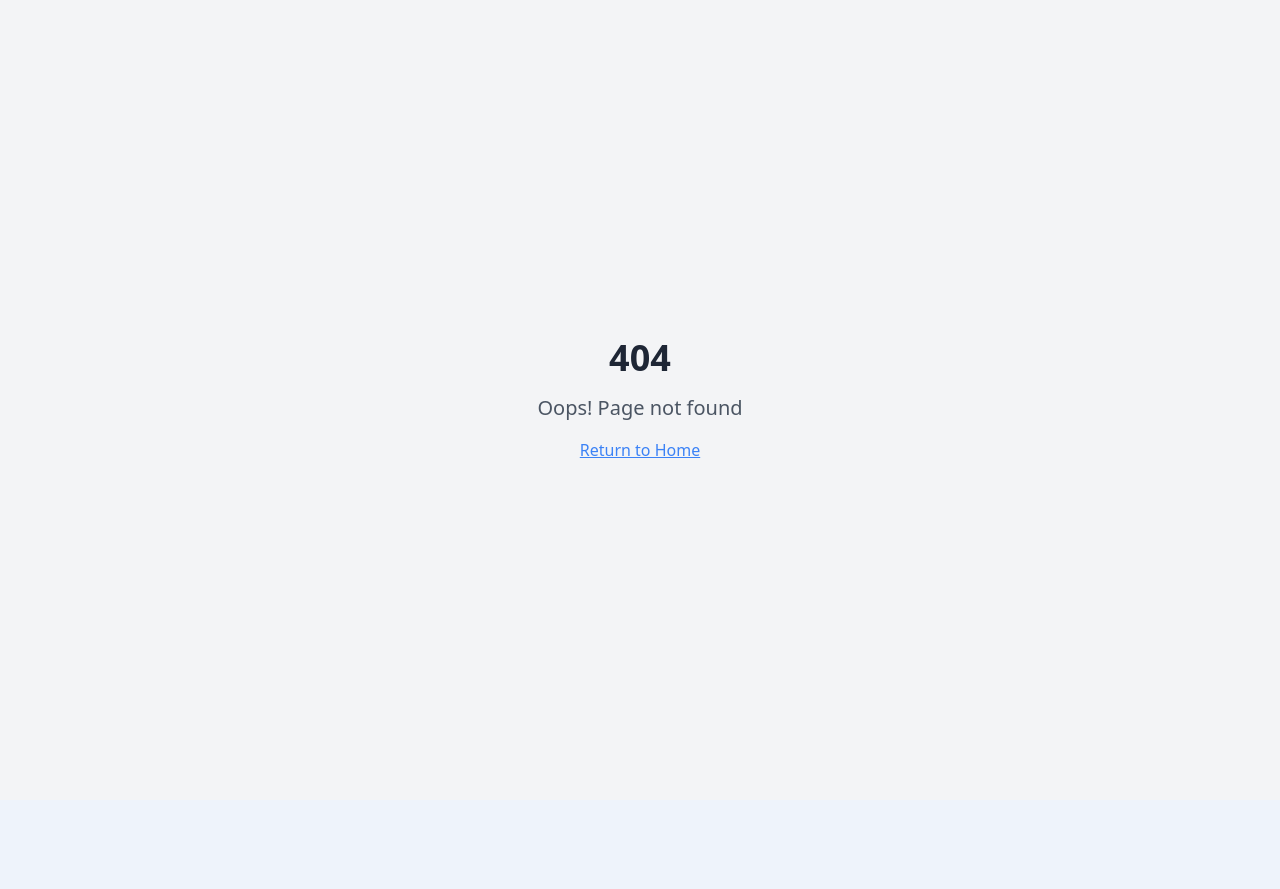
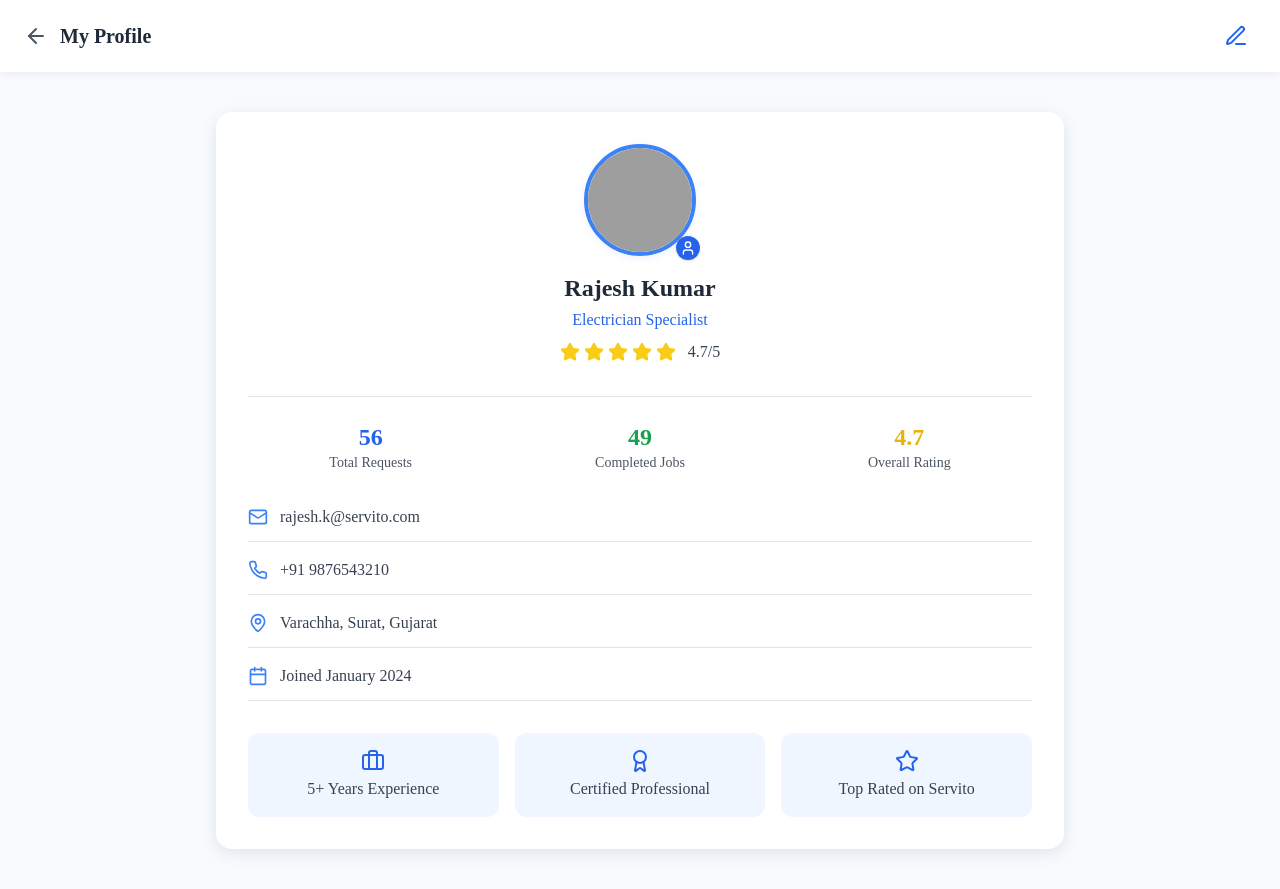
Before and after one commit to Sneha25-bit/Servito, a React (Vite) app in the folder frontend/: page /sp-profile in a window 1280 px wide. Before the commit this address had no page. Before the commit the page ends 800 px from the top, so only its background shows below. Built offline with nearby package versions, Linux system fonts and the light colour scheme; grey boxes are pictures that could not be loaded; the HTML template or start-up script is replaced by a standard one.

Commit message:
Added SP Profile page

```diff
--- a/frontend/src/App.tsx
+++ b/frontend/src/App.tsx
@@ -11,6 +11,7 @@ import LoginPage from "./pages/LoginPage";
 import CustomerProfile from "./pages/CustomerProfile";
 import { User } from "lucide-react";
 import MergedApp from "./pages/MergedApp";
+import ProfilePageSP from "./pages/ProfilePageSP";
 
 const queryClient = new QueryClient();
 
@@ -28,6 +29,7 @@ const App = () => (
           <Route path="/login" element={<LoginPage/>}/>
           <Route path="/profile" element={<CustomerProfile/>}/>
           <Route path="/user" element={<MergedApp/>}/>
+          <Route path="/sp-profile" element={<ProfilePageSP/>} />
 
 
           {/* Keep this catch-all route last */}
--- a/frontend/src/components/SPDashboard.tsx
+++ b/frontend/src/components/SPDashboard.tsx
@@ -20,6 +20,8 @@ const SPDashboard = () => {
   const [requests, setRequests] = useState<any[]>([]);
   const [selectedRequest, setSelectedRequest] = useState<any | null>(null);
   const [showToast, setShowToast] = useState(false);
+  const [menuOpen, setMenuOpen] = useState(false);
+
 
   // Fetch data
   useEffect(() => {
@@ -68,7 +70,7 @@ const SPDashboard = () => {
       <header className="header">
         <div className="header-inner">
           <div className="header-left">
-            <Menu className="icon menu" />
+          <Menu className="icon menu cursor-pointer" onClick={() => setMenuOpen(!menuOpen)} />
             <h1 className="logo">ServitoBid</h1>
             <span className="subtitle">Service Provider Portal</span>
           </div>
@@ -77,10 +79,11 @@ const SPDashboard = () => {
               <Search className="icon search-icon" />
               <input type="text" placeholder="Search requests..." />
             </div>
-            <Bell className="icon bell" />
+
+            <a href="/notifications"><Bell className="icon bell cursor-pointer text-blue-600" /></a>
             <div className="profile-mini">
               <div className="profile-avatar">
-                <User className="icon user" />
+                <a href="/sp-profile"><User className="icon user cursor-pointer text-blue-600" /></a>
               </div>
               <span className="profile-name">Service Provider</span>
             </div>
@@ -138,7 +141,7 @@ const SPDashboard = () => {
                       </div>
                       <span className="price">{req.status}</span>
                     </div>
-                    <p className="desc">{req.description}</p>
+                    <div className="desc-space"></div>
 
                     <div className="card-details">
                       <div>
@@ -220,6 +223,18 @@ const SPDashboard = () => {
           <span>Request Accepted Successfully!</span>
         </div>
       )}
+{menuOpen && (
+  <div className="sidebar">
+    <button className="close-sidebar" onClick={() => setMenuOpen(false)}>×</button>
+    <h3 className="sidebar-title">Quick Menu</h3>
+    <ul>
+      <li><a href="/">Home</a></li>
+      <li><a href="/features">Features</a></li>
+      <li><a href="/how-it-works">How It Works</a></li>
+      <li><a href="/contact">Contact Us</a></li>
+    </ul>
+  </div>
+)}
 
       {/* Styling */}
       <style>{`
@@ -366,6 +381,10 @@ const SPDashboard = () => {
     margin-bottom: 12px;
     line-height: 1.5;
   }
+    .desc-space {
+  height: 16px;
+}
+
   .card-details {
     display: flex;
     flex-direction: column;
@@ -454,6 +473,53 @@ const SPDashboard = () => {
     from { opacity: 0; transform: translateY(10px); }
     to { opacity: 1; transform: translateY(0); }
   }
+
+  .sidebar {
+  position: fixed;
+  top: 0;
+  left: 0;
+  width: 240px;
+  height: 100vh;
+  background: #ffffff;
+  box-shadow: 2px 0 10px rgba(0,0,0,0.1);
+  padding: 1.5rem;
+  z-index: 100;
+  animation: slideIn 0.3s ease;
+}
+@keyframes slideIn {
+  from { transform: translateX(-100%); opacity: 0; }
+  to { transform: translateX(0); opacity: 1; }
+}
+.sidebar-title {
+  font-weight: 600;
+  color: #1e3a8a;
+  margin-bottom: 1rem;
+}
+.sidebar ul {
+  list-style: none;
+  padding: 0;
+}
+.sidebar li {
+  margin: 12px 0;
+}
+.sidebar a {
+  color: #334155;
+  text-decoration: none;
+  font-weight: 500;
+}
+.sidebar a:hover {
+  color: #2563eb;
+}
+.close-sidebar {
+  position: absolute;
+  top: 10px;
+  right: 15px;
+  background: none;
+  border: none;
+  font-size: 1.5rem;
+  cursor: pointer;
+}
+
 `}</style>
 
     </div>
--- /dev/null
+++ b/frontend/src/pages/ProfilePageSP.tsx
@@ -0,0 +1,149 @@
+import React from "react";
+import {
+  User,
+  Star,
+  Phone,
+  Mail,
+  MapPin,
+  Calendar,
+  ArrowLeft,
+  Edit3,
+  Briefcase,
+  Award,
+} from "lucide-react";
+import { Link } from "react-router-dom";
+
+export default function ProfilePageSP() {
+  // Dummy SP data
+  const provider = {
+    name: "Rajesh Kumar",
+    email: "rajesh.k@servito.com",
+    phone: "+91 9876543210",
+    address: "Varachha, Surat, Gujarat",
+    serviceType: "Electrician",
+    joinedDate: "January 2024",
+    totalRequests: 56,
+    completed: 49,
+    rating: 4.7,
+    profileImage: "https://api.dicebear.com/7.x/adventurer/svg?seed=Rajesh",
+  };
+
+  return (
+    <div className="min-h-screen bg-gray-50 font-[Poppins]">
+      {/* ===== Header ===== */}
+      <header className="bg-white shadow-sm sticky top-0 z-20 flex items-center justify-between px-6 py-4">
+        <div className="flex items-center gap-3">
+          <Link to="/dashboard">
+            <ArrowLeft className="text-gray-600 hover:text-blue-600 cursor-pointer" />
+          </Link>
+          <h2 className="text-xl font-semibold text-gray-800">My Profile</h2>
+        </div>
+        <button className="hover:bg-blue-50 p-2 rounded-full transition">
+          <Edit3 className="text-blue-600 cursor-pointer" />
+        </button>
+      </header>
+
+      {/* ===== Main Section ===== */}
+      <main className="max-w-4xl mx-auto py-10 px-6">
+        <div className="bg-white rounded-2xl shadow-md p-8 flex flex-col items-center text-center hover:shadow-lg transition">
+          {/* Profile Image */}
+          <div className="relative">
+            <img
+              src={provider.profileImage}
+              alt={provider.name}
+              className="w-28 h-28 rounded-full border-4 border-blue-500 shadow-sm"
+            />
+            <div className="absolute -bottom-1 -right-1 bg-blue-600 text-white rounded-full p-1 shadow">
+              <User size={16} />
+            </div>
+          </div>
+
+          {/* Name + Role */}
+          <h2 className="text-2xl font-bold text-gray-800 mt-4">
+            {provider.name}
+          </h2>
+          <p className="text-blue-600 font-medium mt-1">
+            {provider.serviceType} Specialist
+          </p>
+
+          {/* Ratings */}
+          <div className="flex items-center justify-center gap-1 mt-2">
+            {[...Array(5)].map((_, i) => (
+              <Star
+                key={i}
+                className={`w-5 h-5 ${
+                  i < Math.round(provider.rating)
+                    ? "fill-yellow-400 text-yellow-400"
+                    : "text-gray-300"
+                }`}
+              />
+            ))}
+            <span className="ml-2 text-gray-700 font-medium">
+              {provider.rating}/5
+            </span>
+          </div>
+
+          {/* Stats Section */}
+          <div className="grid grid-cols-3 gap-6 mt-8 w-full text-center border-t pt-6">
+            <div>
+              <p className="text-2xl font-bold text-blue-600">
+                {provider.totalRequests}
+              </p>
+              <p className="text-gray-600 text-sm">Total Requests</p>
+            </div>
+            <div>
+              <p className="text-2xl font-bold text-green-600">
+                {provider.completed}
+              </p>
+              <p className="text-gray-600 text-sm">Completed Jobs</p>
+            </div>
+            <div>
+              <p className="text-2xl font-bold text-yellow-500">
+                {provider.rating.toFixed(1)}
+              </p>
+              <p className="text-gray-600 text-sm">Overall Rating</p>
+            </div>
+          </div>
+
+          {/* Contact Info */}
+          <div className="w-full mt-8 text-left space-y-4">
+            <div className="flex items-center gap-3 border-b pb-3">
+              <Mail className="text-blue-500" size={20} />
+              <p className="text-gray-700 font-medium">{provider.email}</p>
+            </div>
+            <div className="flex items-center gap-3 border-b pb-3">
+              <Phone className="text-blue-500" size={20} />
+              <p className="text-gray-700 font-medium">{provider.phone}</p>
+            </div>
+            <div className="flex items-center gap-3 border-b pb-3">
+              <MapPin className="text-blue-500" size={20} />
+              <p className="text-gray-700 font-medium">{provider.address}</p>
+            </div>
+            <div className="flex items-center gap-3 border-b pb-3">
+              <Calendar className="text-blue-500" size={20} />
+              <p className="text-gray-700 font-medium">
+                Joined {provider.joinedDate}
+              </p>
+            </div>
+          </div>
+
+          {/* Highlights / Achievements */}
+          <div className="grid grid-cols-2 sm:grid-cols-3 gap-4 mt-8 w-full">
+            <div className="bg-blue-50 p-4 rounded-lg flex flex-col items-center">
+              <Briefcase className="text-blue-600 mb-1" />
+              <p className="text-gray-700 font-medium">5+ Years Experience</p>
+            </div>
+            <div className="bg-blue-50 p-4 rounded-lg flex flex-col items-center">
+              <Award className="text-blue-600 mb-1" />
+              <p className="text-gray-700 font-medium">Certified Professional</p>
+            </div>
+            <div className="bg-blue-50 p-4 rounded-lg flex flex-col items-center">
+              <Star className="text-blue-600 mb-1" />
+              <p className="text-gray-700 font-medium">Top Rated on Servito</p>
+            </div>
+          </div>
+        </div>
+      </main>
+    </div>
+  );
+}
```
